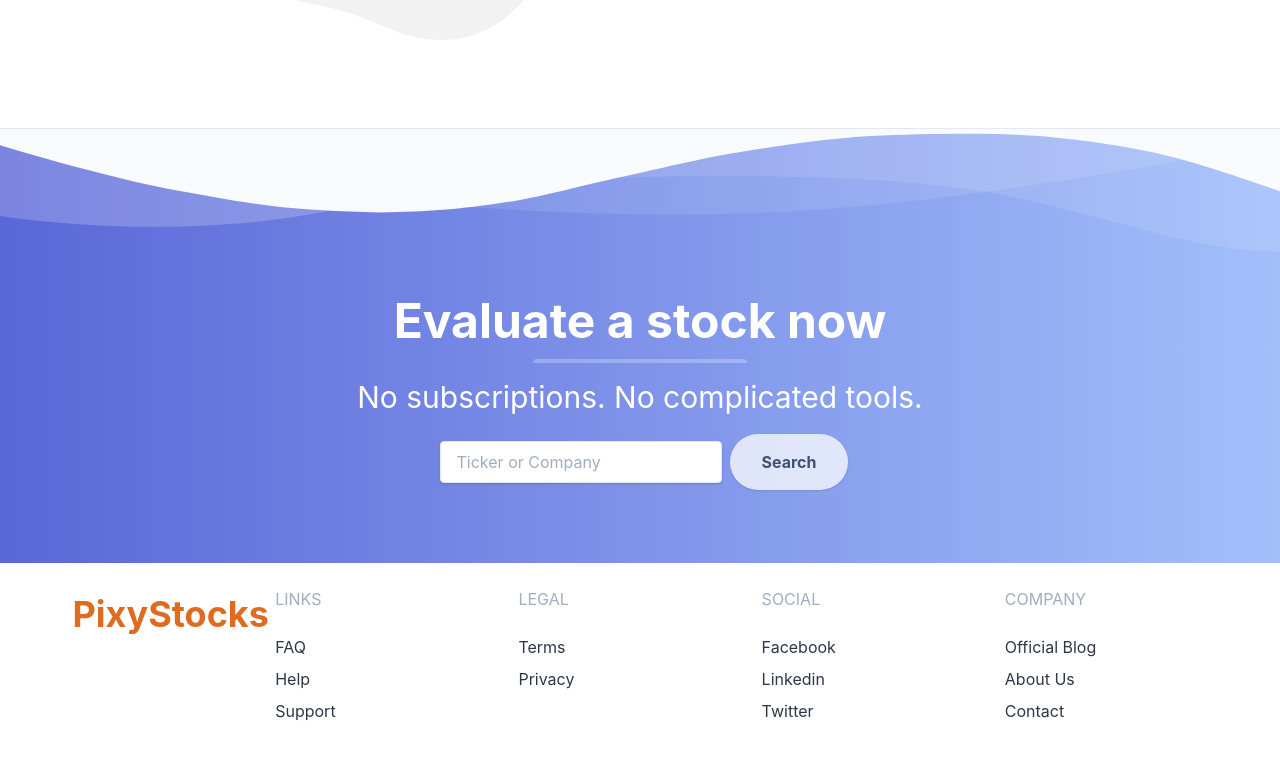
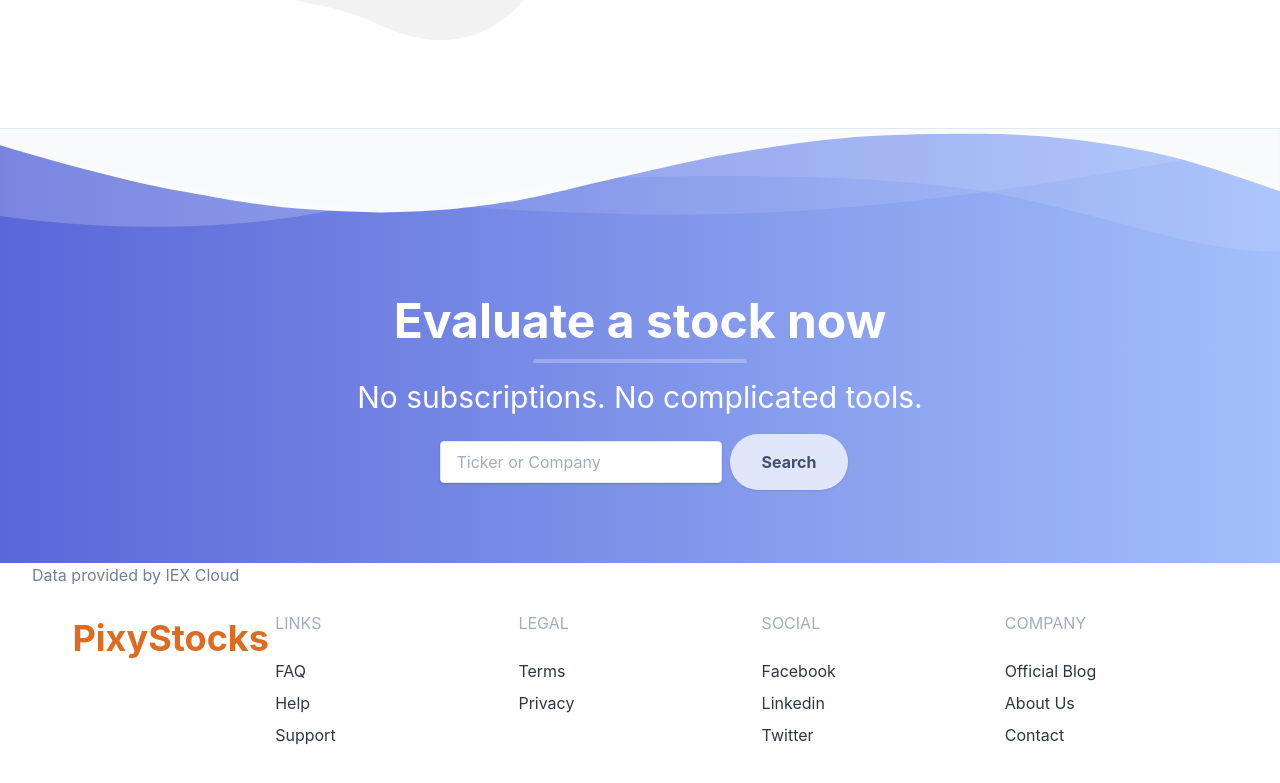
Before and after one commit to StockScripts/stock-analysis-react, a React (Create React App) app: page / in a window 1280 px wide. Shown: the part 1433-2216 px from the top of the page. Built offline with nearby package versions, Linux system fonts and the light colour scheme.

Commit message:
Add attribution

```diff
--- a/package.json
+++ b/package.json
@@ -2,6 +2,7 @@
   "name": "stock-analysis-react",
   "version": "0.1.0",
   "private": true,
+  "proxy": "http://localhost:3001",
   "engines": {
     "node": "14.x"
   },
--- a/src/home/Home.js
+++ b/src/home/Home.js
@@ -192,6 +192,7 @@ export default function Home() {
       <footer className="bg-white">
         <div className="container mx-auto  px-8">
 
+            <div className="text-gray-600">Data provided by <a href="https://iexcloud.io">IEX Cloud</a></div>
               <div className="w-full flex flex-col md:flex-row py-6">
 
             <div className="flex-1 mb-6">
@@ -201,7 +202,6 @@ export default function Home() {
                 </svg> PixyStocks
               </a>
             </div>
-
 
                   <div className="flex-1">
                       <p className="uppercase text-gray-500 md:mb-6">Links</p>
```
